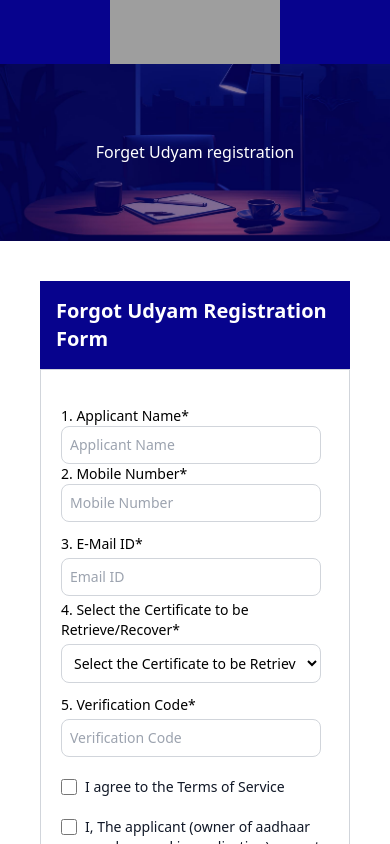
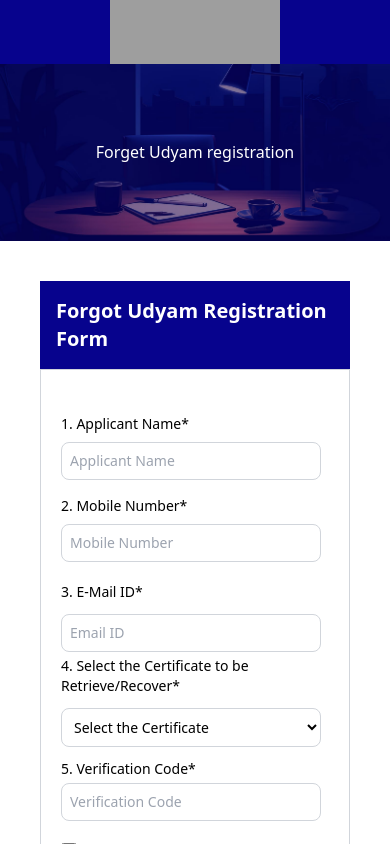
Before and after one commit to thanujakmt/MSME, a React (Vite) app: page /forgot in a window 390 px wide. Shown: the top 844 px of the page. Built offline with nearby package versions, Linux system fonts and the light colour scheme; grey boxes are pictures that could not be loaded.

Commit message:
forgot form responsive done

```diff
--- a/src/components/ForgetRegistration/ForgetRegistrationForm.jsx
+++ b/src/components/ForgetRegistration/ForgetRegistrationForm.jsx
@@ -12,12 +12,12 @@ function ForgetRegistrationForm() {
         console.log("rfggfrewerfgb", data);
     }
     return (
-        <div>
+        <div className=' '>
             <span className="bg-blue p-4 block text-white font-bold text-xl">Forgot Udyam Registration Form</span>
             <form className=" bg-gray border border-gray-300 p-5" onSubmit={forgotHandleSubmit(onSubmit)}>
-                <div className="my-3 mt-4 lg:flex justify-evenly">
-                    <div>
-                        <label htmlFor="name" className="block  text-sm font-medium text-black">1. Applicant Name*</label>
+                <div className="my-3 mt-4 md:flex gap-[30px] ">
+                    <div className=' py-2'>
+                        <label htmlFor="name" className="block  pb-2 text-sm font-medium text-black">1. Applicant Name*</label>
                         <input type="text" id="name" className="border border-gray-300 text-black
                                         text-sm rounded-lg block w-65 p-2"
                             {...forgotRegister('name', { required: "Applicant's name is required" })}
@@ -25,10 +25,9 @@ function ForgetRegistrationForm() {
                         {forgotErrors?.name && (
                             <p className="text-red-500 text-sm mt-1">{forgotErrors?.name?.message}</p>
                         )}
-                        {/* <span className='w-60 pl-3 pt-1 text-sm block'>Enter the applicant's name as mentioned on the PAN CARD</span> */}
                     </div>
-                    <div>
-                        <label htmlFor="number" className="block text-sm font-medium text-black">2. Mobile Number*</label>
+                    <div className=' py-2'>
+                        <label htmlFor="number" className="block pb-2 text-sm font-medium text-black">2. Mobile Number*</label>
                         <input type="number" id="number" className="border border-gray-300 text-black
                         text-sm rounded-lg block w-65 p-2"
                             {...forgotRegister('number', {
@@ -44,34 +43,31 @@ function ForgetRegistrationForm() {
                         {forgotErrors?.number && (
                             <p className="text-red-500 text-sm mt-1 w-60">{forgotErrors?.number?.message}</p>
                         )}
-                        {/* <span className='w-60 pl-3 pt-1 text-sm block'>Enter the applicant's 10-digit mobile number without adding +91.</span> */}
                     </div>
-                </div>
-                <div className="my-3 lg:flex justify-evenly">
+                </div >
+                <div className="my-3  md:flex gap-[30px]">
                     <div>
-                        <label htmlFor="email" className="block my-1 text-sm font-medium text-black">3. E-Mail ID*</label>
+                        <label htmlFor="email" className="block my-1 pb-2 text-sm font-medium text-black">3. E-Mail ID*</label>
                         <input type="email" id="email" className="border border-gray-300 text-black
                         text-sm rounded-lg block w-65 p-2" {...forgotRegister('email', { required: "Applicant's email id is required" })}
                             placeholder="Email ID" />
                         {forgotErrors?.email && (
                             <p className="text-red-500 text-sm mt-1">{forgotErrors?.email?.message}</p>
                         )}
-                        {/* <span className='w-60 pl-3 pt-1 text-sm block'>Enter the applicant's Email Id. Udyam Registration Certificate will be shared on that Email.</span> */}
                     </div>
-                    <div className='w-65'>
-                        <label htmlFor="recover" className="block my-1 text-sm font-medium text-black">4. Select the Certificate to be Retrieve/Recover*</label>
+                    <div className=''>
+                        <label htmlFor="recover" className="block my-1 pb-2 text-sm font-medium text-black">4. Select the Certificate to be Retrieve/Recover*</label>
                         <select id="recover" className="border border-gray-300 text-black text-sm rounded-lg p-2 w-65" {...forgotRegister('recover', { required: 'Certificate to be Retrieve/Recover is required' })}>
-                            <option value="">Select the Certificate to be Retrieve/Recover</option>
+                            <option value="">Select the Certificate</option>
                             <option>Udyam Registration Certificate</option>
                             <option>Udyog Aadhar Registration Certificate</option>
                         </select>
                         {forgotErrors?.recover && (
                             <p className="text-red-500 text-sm mt-1 w-60">{forgotErrors?.recover?.message}</p>
                         )}
-                        {/* <span className='w-60 pl-3 pt-1 text-sm block'>Applicant need to enter his udyam registration number. as mentioned on udyam certificate</span> */}
                     </div>
                 </div>
-                <div className="my-3">
+                <div className="my-3 ">
                     <div>
                         <label htmlFor="verificationCode" className="block my-1 text-sm font-medium text-black">5. Verification Code*</label>
                         <input type="text" id="verificationCode" className="border border-gray-300 text-black
--- a/src/components/ForgetRegistration/ForgetRegistrationPage.jsx
+++ b/src/components/ForgetRegistration/ForgetRegistrationPage.jsx
@@ -12,9 +12,6 @@ function ForgetRegistrationPage() {
             <div className='lg:flex lg:justify-evenly lg:items-start lg:flex-row flex flex-col items-center px-10 pt-10 pb-3'>
                 <div className="2xl:w-160 md:w-160">
                     <ForgetRegistrationForm />
-                </div>
-                <div className='py-5 lg:py-0 px-5 lg:h-[740px] lg:w-[640px]'>
-                    {/* <img src='../src/assets/Cancel_certificate.png' className="w-full h-full" /> */}
                 </div>
             </div>
             <div className="md:px-[20px]  2xl:px-[150px] py-[20px]">
--- a/src/components/Registration/RegistrationPage.jsx
+++ b/src/components/Registration/RegistrationPage.jsx
@@ -42,8 +42,8 @@ function Registration() {
                     <span className="md:text-xl">(आइए आत्मनिर्भर भारत अभियान को सफल बनाने का प्रयास करें!)</span>
                 </div>
             </div>
-            <div className='xl:flex xl:justify-evenly 2xl:flex 2xl:flex-row 2xl:items-start px-10 pt-10 pb-3'>
-                <div className='md:w-160 '>
+            <div className=' flex flex-col items-center 2xl:flex 2xl:flex-row 2xl:justify-evenly px-10 pt-10 pb-3'>
+                <div className='md:w-160'>
                     <Form />
                 </div>
                 <div className='flex flex-col items-start py-5 2xl:py-0 2xl:h-[1470px]'>
@@ -134,7 +134,7 @@ function Registration() {
                 </div>
                 <div className='px-10 py-3'>
                     <p className='text-pale_yellow text-2xl font-bold pb-3'>Some Frequently Asked Questions for more clarification</p>
-                    <div className="md:w-200 bg-white rounded-md shadow divide-y divide-gray-200 ml-5">
+                    <div className="lg:w-200 bg-white rounded-md shadow divide-y divide-gray-200 ml-5">
                         {data.map((item, index) => {
                             const isOpen = openIndex === index;
                             return (
```
